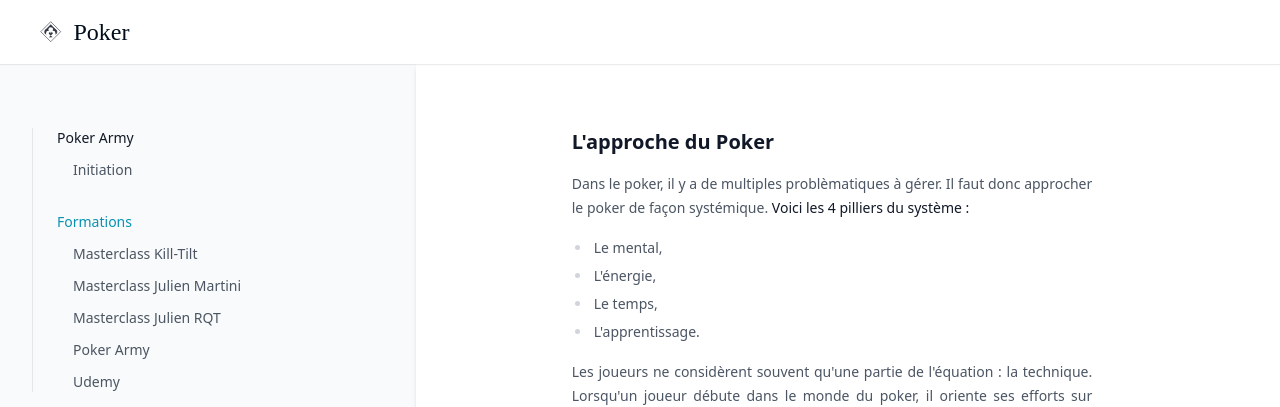
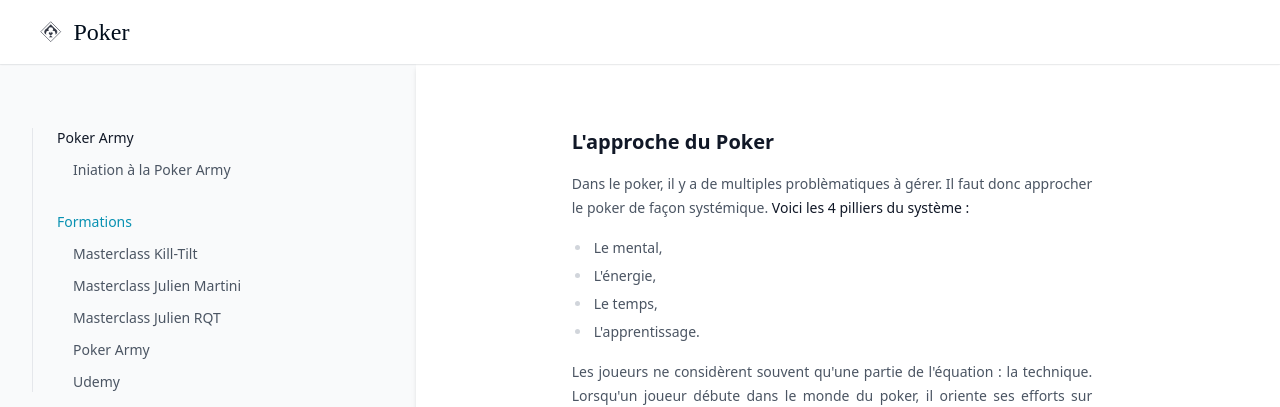
Before and after one commit to greglejeune/ebook, a Jekyll site: the page built from poker.html, in a window 1280 px wide. Shown: the top 407 px of the page. Built offline with Jekyll 4.4.1, drawn with Linux system fonts in a browser that asks for light colours.

Commit message:
Update module1.md

```diff
--- a/_poker/module1.md
+++ b/_poker/module1.md
@@ -1,7 +1,5 @@
 ---
 layout: poker
-title: "Initiation"
+title: "Iniation à la Poker Army"
 category: baki
 ---
-
-Test
```
